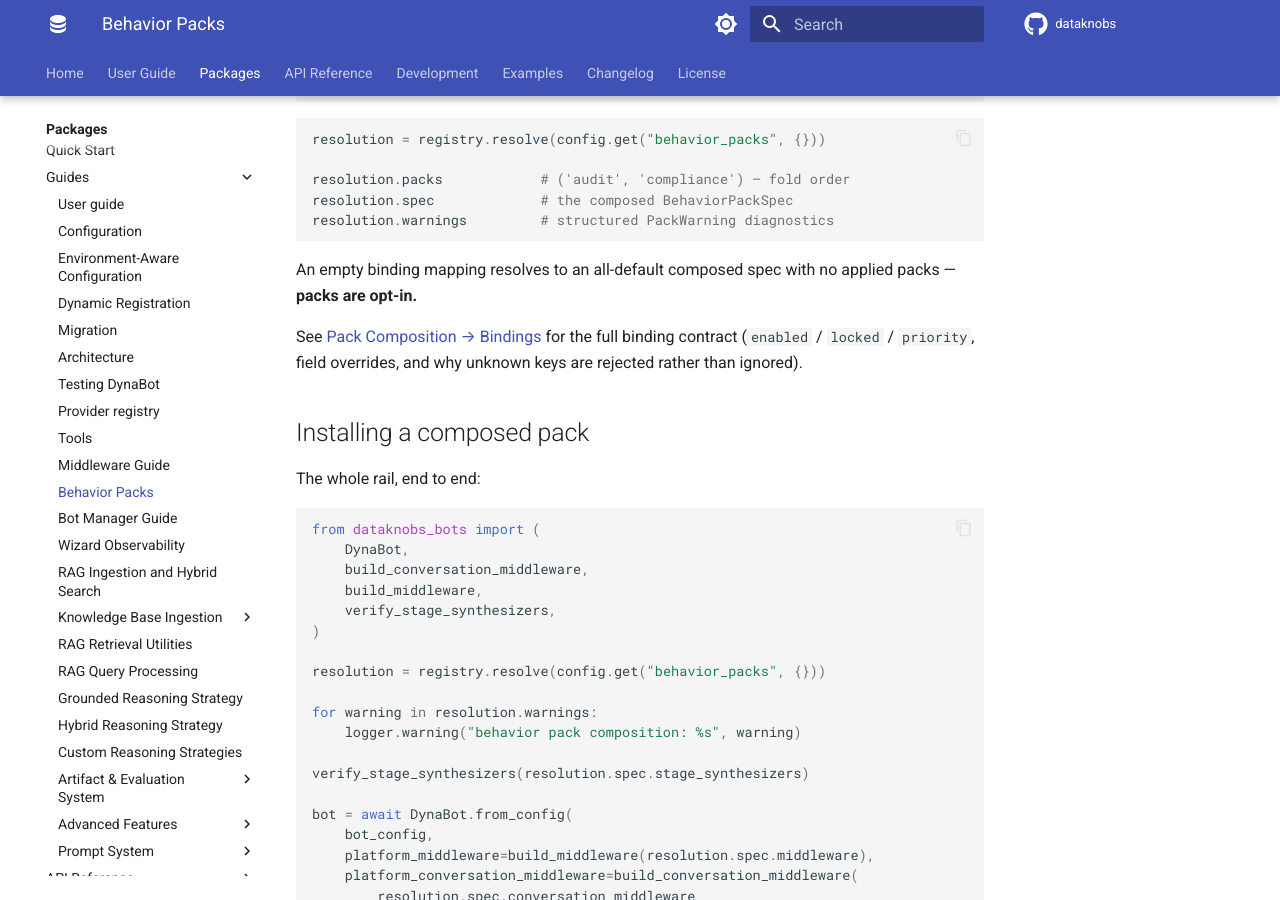
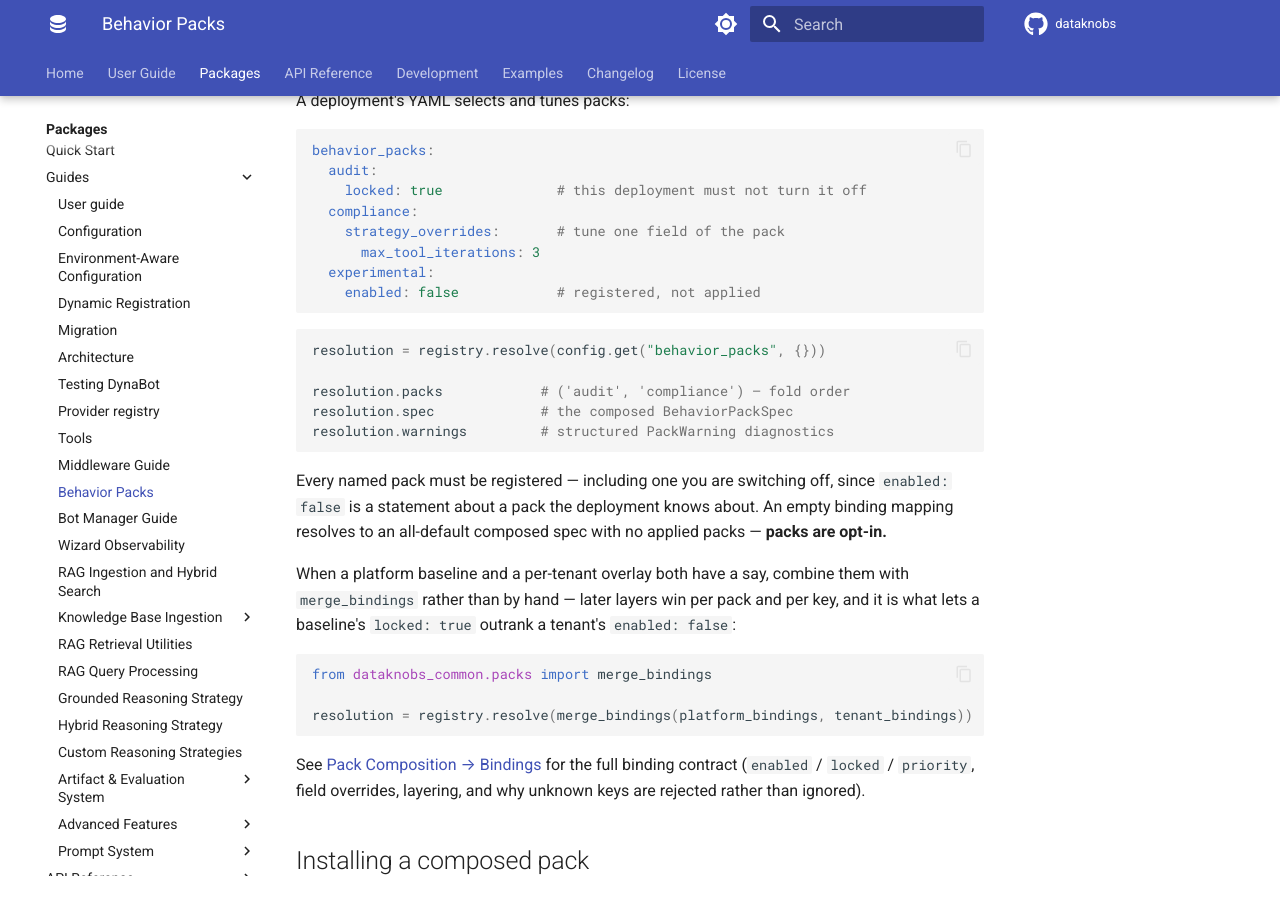
Before and after one commit to KBS-Labs/dataknobs, an MkDocs documentation site: the page built from docs/packages/bots/guides/behavior-packs.md, in a window 1280 px wide and 900 px high, scrolled down 3108 px. Built offline with MkDocs 1.6.1 and Material for MkDocs 9.7.7, drawn with Linux system fonts in a browser that asks for light colours; comment, search, counter and statistics services are not loaded; some of the changed text lies outside the part shown.

Commit message:
docs(bots): state the middleware-spec trust boundary, correct two claims
`resolve_middleware_from_spec` imports and instantiates a dotted path, so
resolving a spec executes whatever that module and constructor do. The code
is unchanged from when it lived on `DynaBot`, but its reach is not: it is
now exported from the top-level namespace, and `BehaviorPackSpec.middleware`
composes with CONCAT, so a binding body can *append* a spec naming any
importable class. Since the packs docs frame bindings as operator input and
cite multi-tenancy as the motivating hazard, a consumer sourcing binding
bodies per tenant would have remote code execution. Import is execution,
there is no allow-list and no sandbox, and nothing said so — in the factory
docstring, either middleware guide, the behavior-packs guide, or the
changelog. Now all five do.

Two accuracy fixes. The builders take an iterable, not a sequence — each is
consumed once, so a one-shot generator is fine. And the `_create_*` aliases
are kept for out-of-tree callers, not the "in-tree callers" the comment
claimed: nothing in this repo calls them outside tests.

The changelog now records the two observable consequences of the extraction
that "behavior is unchanged" glossed over. Resolution logs under
`dataknobs_bots.middleware.factory` rather than `dataknobs_bots.bot.base`,
so anything filtering those logs by logger name needs updating. And a
configured turn `Middleware` whose class defines a falsy `__bool__` /
`__len__` is now installed rather than dropped: the bot-turn path tested
truthiness where the conversation path tested `is not None`, and the two
now agree.

`verify_stage_synthesizers` documents why it raises a bare
`ConfigurationError` with no `reason`, unlike its resolution-side siblings:
a declared-but-unregistered synthesizer is a missing import or a typo in
code, not operator input a deployment could correct, so there is nothing
for a caller to branch on.

The behavior-packs guide also loses a contradiction — "every field is
optional" sat directly above a row marking `name` required — gains the
failure modes reachable through a binding, and says that a named pack must
be registered even to disable it, since membership is checked before
`enabled`.

Co-Authored-By: Claude Opus 5 (1M context) <noreply@anthropic.com>

````diff
--- a/packages/bots/docs/BEHAVIOR_PACKS.md
+++ b/packages/bots/docs/BEHAVIOR_PACKS.md
@@ -37,8 +37,8 @@ audit = BehaviorPackSpec(
 )
 ```
 
-Every field is optional — a pack is a *partial* contribution, and an unset
-field is one the pack does not speak to.
+Every field other than `name` is optional — a pack is a *partial*
+contribution, and an unset field is one the pack does not speak to.
 
 | Field | Type | Rule | Meaning |
 |---|---|---|---|
@@ -80,6 +80,17 @@ They are kept as data — not instances — so this spec and `DynaBotConfig`
 cannot drift, and so a pack stays serializable. Turn them into live
 instances with
 [`build_middleware` / `build_conversation_middleware`](middleware.md#building-middleware-from-specs).
+
+> **Packs and bindings are trusted configuration.** A spec's `class` is a
+> dotted path that gets imported and instantiated, so building one executes
+> whatever that module and constructor do. `middleware` composes with
+> `CONCAT`, which means a binding body can *append* a spec — so anyone who
+> can write a binding can name any importable class.
+>
+> Author packs and bindings in the same trust domain as the application's
+> own code. Never build either from end-user input or from a blob a tenant
+> supplies. If per-tenant selection is needed, let the tenant choose among
+> pack *names* you registered, and keep the pack contents yours.
 
 ## The registry
 
@@ -123,12 +134,25 @@ resolution.spec             # the composed BehaviorPackSpec
 resolution.warnings         # structured PackWarning diagnostics
 ```
 
-An empty binding mapping resolves to an all-default composed spec with no
-applied packs — **packs are opt-in.**
+Every named pack must be registered — including one you are switching off,
+since `enabled: false` is a statement about a pack the deployment knows
+about. An empty binding mapping resolves to an all-default composed spec
+with no applied packs — **packs are opt-in.**
+
+When a platform baseline and a per-tenant overlay both have a say, combine
+them with `merge_bindings` rather than by hand — later layers win per pack
+and per key, and it is what lets a baseline's `locked: true` outrank a
+tenant's `enabled: false`:
+
+```python
+from dataknobs_common.packs import merge_bindings
+
+resolution = registry.resolve(merge_bindings(platform_bindings, tenant_bindings))
+```
 
 See [Pack Composition → Bindings](../../common/packs.md) for
 the full binding contract (`enabled` / `locked` / `priority`, field
-overrides, and why unknown keys are rejected rather than ignored).
+overrides, layering, and why unknown keys are rejected rather than ignored).
 
 ## Installing a composed pack
 
@@ -284,6 +308,8 @@ resolution.warnings
 | Binding names an unregistered pack | `PackResolutionError(reason="unknown_pack")` |
 | `locked: true` with `enabled: false` | `PackResolutionError(reason="locked_pack_disabled")` |
 | Typo'd binding key (`lockd: true`) | `PackResolutionError(reason="unknown_binding_key")` |
+| Binding gives a field a value its rule cannot use (a string for `middleware`) | `PackResolutionError(reason="invalid_binding")` |
+| Binding overrides a field whose rule then discards the value | Resolves, with a `binding_override_ignored` warning |
 | Declared synthesizer not registered | `ConfigurationError` from `verify_stage_synthesizers` |
 | Middleware spec class is the wrong flavor | `ConfigurationError` from `build_middleware` (always — never covered by `optional`) |
 
````
Also changed, not shown: docs/packages/bots/guides/middleware.md (+13 -2 lines), packages/bots/CHANGELOG.md (+13 -1 lines), packages/bots/docs/MIDDLEWARE.md (+13 -2 lines), 3 other files.
